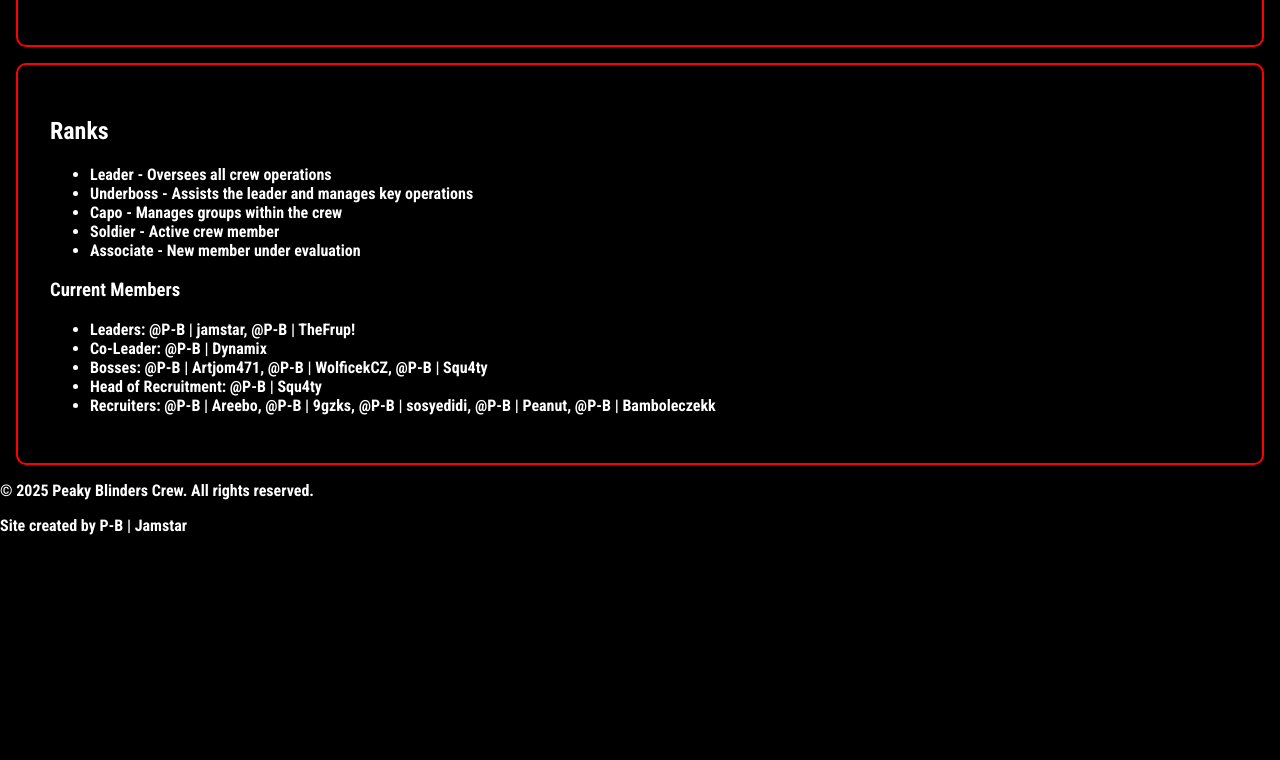
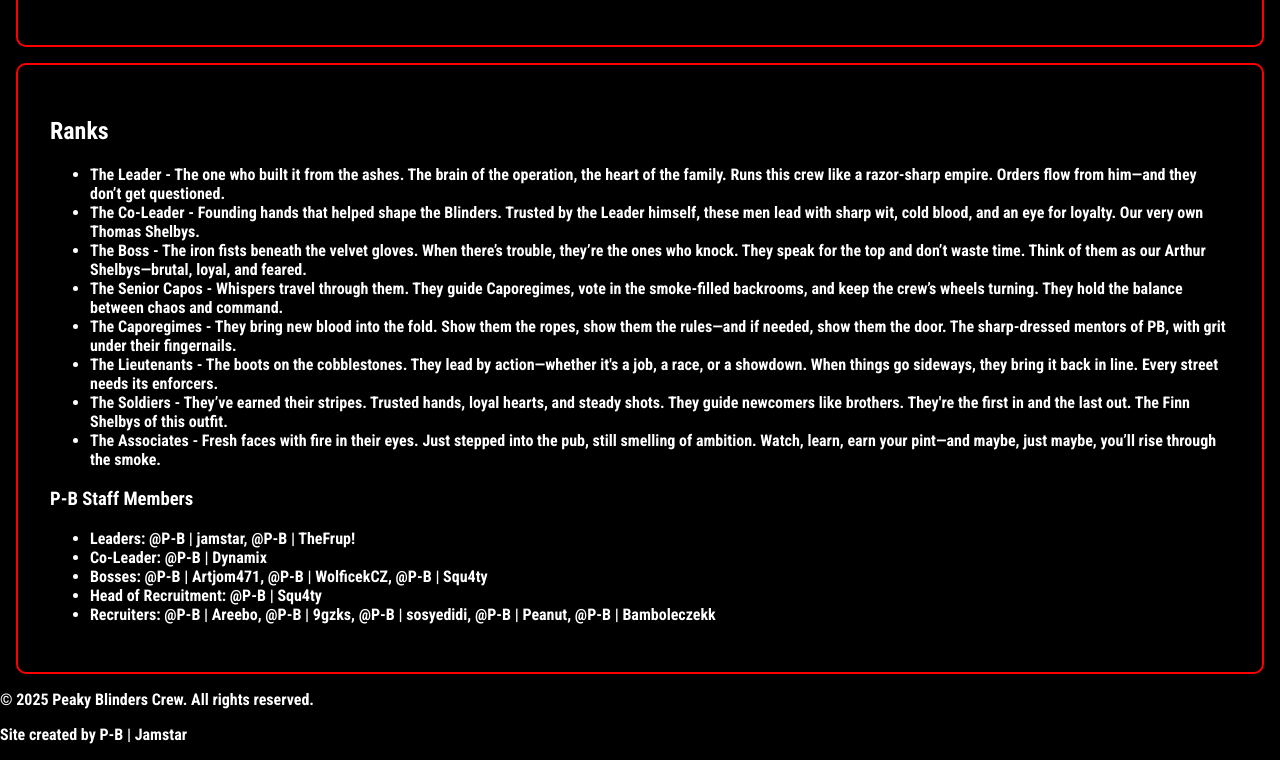
Before and after one commit to PBjamstar/peaky-blinders-site, a plain HTML site: page index.html in a window 1280 px wide. Shown: the part 1860-2620 px from the top of the page. Before the commit the page ends 2411 px from the top, so only its background shows below. Drawn offline with Linux system fonts and the light colour scheme; no server answers.

Commit message:
Update index.html

```diff
--- a/index.html
+++ b/index.html
@@ -128,13 +128,24 @@
 <div class="section">
     <h2>Ranks</h2>
     <ul>
-        <li><strong>Leader</strong> - Oversees all crew operations</li>
-        <li><strong>Underboss</strong> - Assists the leader and manages key operations</li>
-        <li><strong>Capo</strong> - Manages groups within the crew</li>
-        <li><strong>Soldier</strong> - Active crew member</li>
-        <li><strong>Associate</strong> - New member under evaluation</li>
+        <li><strong>The Leader</strong> - The one who built it from the ashes. The brain of the operation, the heart of the family. Runs this crew like a razor-sharp empire. Orders flow from him—and they don’t get questioned.</li>
+
+        <li><strong>The Co-Leader</strong> - Founding hands that helped shape the Blinders. Trusted by the Leader himself, these men lead with sharp wit, cold blood, and an eye for loyalty. Our very own Thomas Shelbys.</li>
+
+        <li><strong>The Boss</strong> - The iron fists beneath the velvet gloves. When there’s trouble, they’re the ones who knock. They speak for the top and don’t waste time. Think of them as our Arthur Shelbys—brutal, loyal, and feared.
+</li>
+
+        <li><strong>The Senior Capos</strong> - Whispers travel through them. They guide Caporegimes, vote in the smoke-filled backrooms, and keep the crew’s wheels turning. They hold the balance between chaos and command.</li>
+
+        <li><strong>The Caporegimes</strong> - They bring new blood into the fold. Show them the ropes, show them the rules—and if needed, show them the door. The sharp-dressed mentors of PB, with grit under their fingernails.</li>
+
+        <li><strong>The Lieutenants</strong> - The boots on the cobblestones. They lead by action—whether it's a job, a race, or a showdown. When things go sideways, they bring it back in line. Every street needs its enforcers.</li>
+
+        <li><strong>The Soldiers</strong> - They’ve earned their stripes. Trusted hands, loyal hearts, and steady shots. They guide newcomers like brothers. They're the first in and the last out. The Finn Shelbys of this outfit.</li>
+
+        <li><strong>The Associates</strong> - Fresh faces with fire in their eyes. Just stepped into the pub, still smelling of ambition. Watch, learn, earn your pint—and maybe, just maybe, you’ll rise through the smoke.</li>
     </ul>
-    <h3>Current Members</h3>
+    <h3>P-B Staff Members</h3>
     <ul>
         <li><strong>Leaders:</strong> @P-B | jamstar, @P-B | TheFrup!</li>
         <li><strong>Co-Leader:</strong> @P-B | Dynamix</li>
@@ -269,5 +280,3 @@
 	});
 </script>
 </body>
-
-</html>
```
